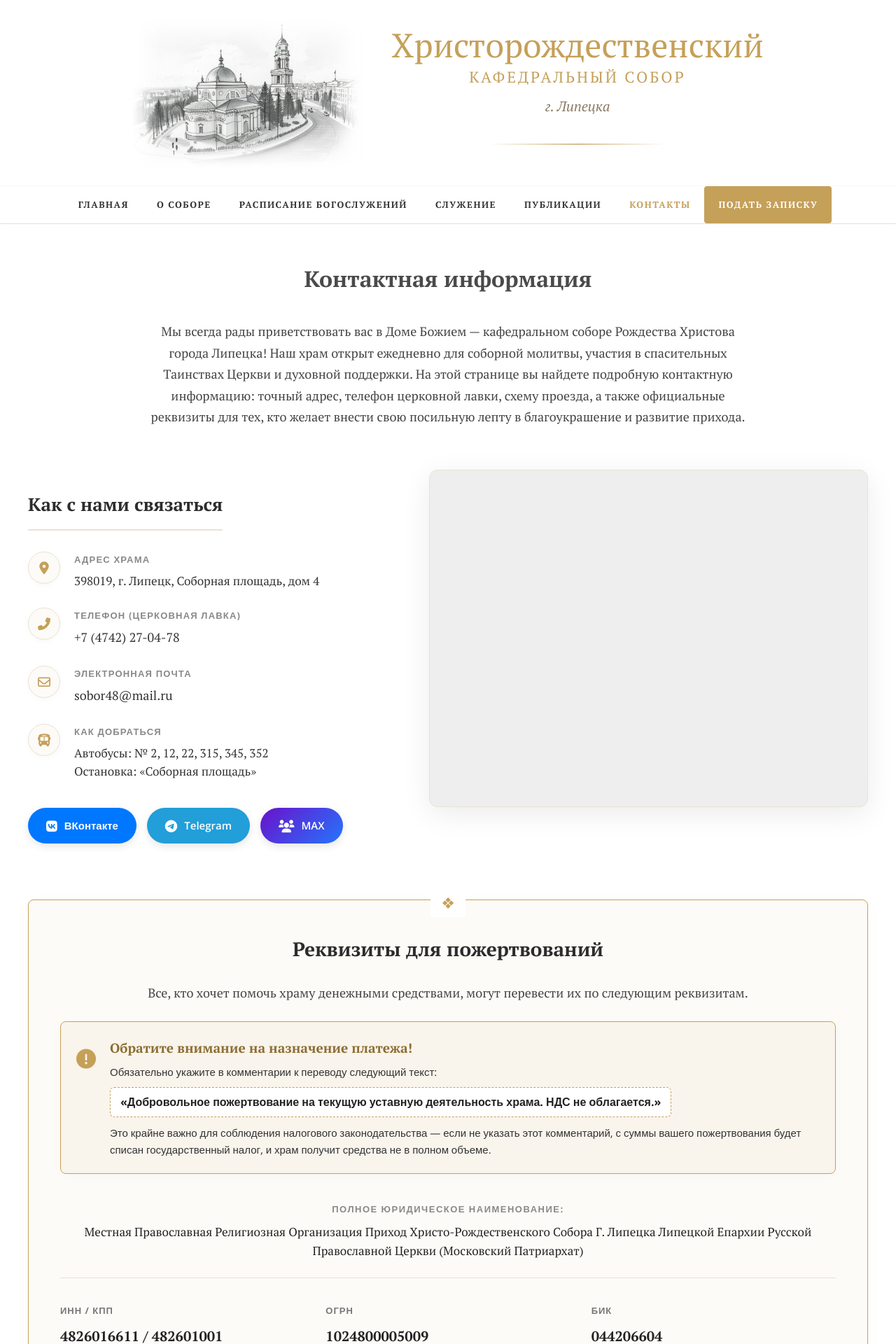
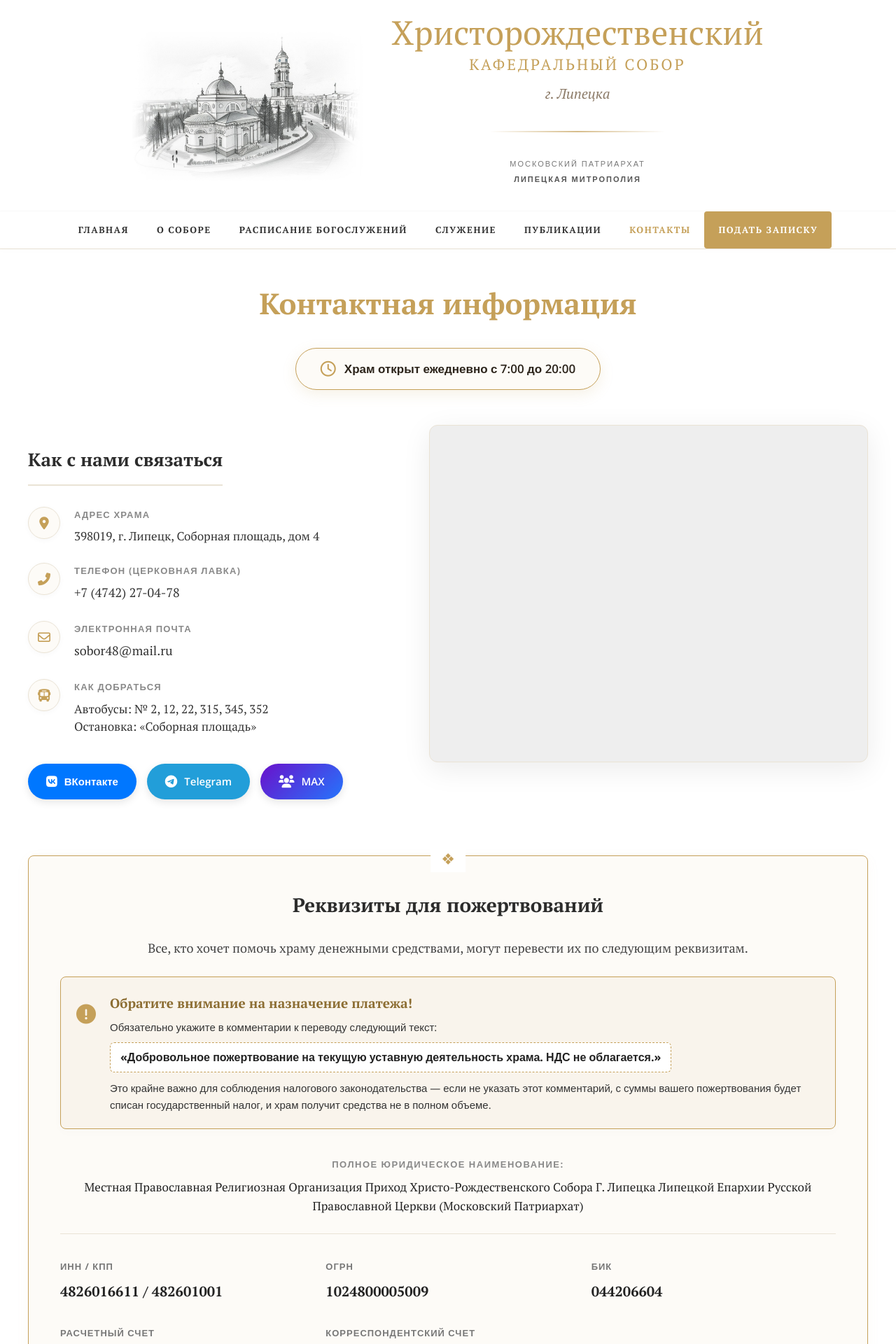
Before and after one commit to Dmitrii048/sobor_Rozhdestva, a Jekyll site: the page contacts/index.html, which Jekyll copies as it is, in a window 1280 px wide. Shown: the top 1920 px of the page at 70% size. Built offline with Jekyll 4.4.1, drawn with Linux system fonts in a browser that asks for light colours.

Commit message:
Update index.html

```diff
--- a/contacts/index.html
+++ b/contacts/index.html
@@ -6,30 +6,62 @@
     <title>Контакты | Христорождественский собор г. Липецка</title>
 
     <!-- SEO Мета-теги -->
-    <meta name="description" content="Контактная информация Христорождественского кафедрального собора г. Липецка: адрес, телефон, электронная почта, схема проезда и актуальные реквизиты для пожертвований. Мы всегда рады видеть вас в нашем православном храме!">
-    <meta name="keywords" content="Христорождественский собор Липецк контакты, кафедральный собор Липецк телефон, адрес собора, реквизиты для пожертвований, православный храм Липецк, Липецкая епархия, Русская Православная Церковь">
+    <meta name="description" content="Контактная информация Христорождественского кафедрального собора г. Липецка: адрес, телефон, электронная почта, схема проезда и актуальные реквизиты для пожертвований. Храм открыт ежедневно с 7:00 до 20:00.">
+    <meta name="keywords" content="Христорождественский собор Липецк контакты, кафедральный собор Липецк телефон, адрес собора, реквизиты для пожертвований, православный храм Липецк, Липецкая епархия">
 
-    <!-- Подключаем основной стиль (на уровень выше) -->
+    <!-- Подключаем основной стиль -->
     <link rel="stylesheet" href="../style.css">
 
     <link href="https://fonts.googleapis.com/css2?family=Open+Sans:wght@400;600;700&family=PT+Serif:ital,wght@0,400;0,700;1,400&display=swap" rel="stylesheet">
     <link rel="stylesheet" href="https://cdnjs.cloudflare.com/ajax/libs/font-awesome/6.0.0/css/all.min.css">
 
     <style>
+        /* ГЛОБАЛЬНЫЙ ПРЕДОХРАНИТЕЛЬ */
+        html, body {
+            overflow-x: hidden;
+            width: 100%;
+        }
+
         /* --- СТИЛИ СТРАНИЦЫ КОНТАКТОВ --- */
 
         .contacts-intro {
             text-align: center;
             max-width: 850px;
-            margin: 40px auto 60px;
+            margin: 40px auto 50px;
         }
 
-        .contacts-intro-text {
+        .chapter-title {
             font-family: 'PT Serif', serif;
-            font-size: 18px;
-            color: #444;
-            line-height: 1.7;
-            margin-top: 20px;
+            font-size: 42px;
+            color: #C5A059;
+            margin: 0 0 25px 0;
+            font-weight: 700;
+        }
+
+        /* КРАСИВАЯ ПЛАШКА ВРЕМЕНИ РАБОТЫ */
+        .open-hours-badge {
+            display: inline-flex;
+            align-items: center;
+            justify-content: center;
+            background: #fdfbf7;
+            border: 1px solid #C5A059;
+            padding: 14px 35px;
+            border-radius: 40px;
+            font-family: 'Open Sans', sans-serif;
+            font-size: 17px;
+            color: #2c241b;
+            font-weight: 600;
+            box-shadow: 0 6px 20px rgba(197, 160, 89, 0.15);
+            transition: transform 0.3s ease;
+        }
+        .open-hours-badge:hover {
+            transform: translateY(-2px);
+            box-shadow: 0 8px 25px rgba(197, 160, 89, 0.25);
+        }
+        .open-hours-badge i {
+            color: #C5A059;
+            font-size: 22px;
+            margin-right: 12px;
         }
 
         /* Сетка: Слева текст, Справа карта */
@@ -275,6 +307,8 @@
             .requisites-section { padding: 30px 20px; }
             .tax-warning-box { flex-direction: column; align-items: center; text-align: center; }
             .tax-warning-icon { margin-right: 0; margin-bottom: 15px; }
+            .chapter-title { font-size: 32px; }
+            .open-hours-badge { font-size: 15px; padding: 12px 25px; }
         }
     </style>
 </head>
@@ -288,7 +322,7 @@
 <header class="main-header">
     <div class="logo-expansive-container">
         <div class="logo-flex-row">
-            <!-- Путь к логотипу (уровень вверх) -->
+            <!-- Путь к логотипу -->
             <a href="../index.html" class="logo-visual">
                 <img src="../sobor-sketch.jpg" alt="Христорождественский кафедральный собор" class="logo-sketch-large">
             </a>
@@ -297,6 +331,10 @@
                 <h2 class="title-secondary">кафедральный собор</h2>
                 <h3 class="title-sub">г. Липецка</h3>
                 <div class="art-divider"></div>
+                <!-- Блок принадлежности как на странице расписания -->
+                <div class="church-meta">
+                    <p>Московский Патриархат <br> <span>Липецкая митрополия</span></p>
+                </div>
             </div>
         </div>
     </div>
@@ -305,7 +343,7 @@
         <i class="fas fa-bars"></i> Меню
     </button>
 
-    <!-- НАВИГАЦИЯ -->
+    <!-- СИНХРОНИЗИРОВАННАЯ НАВИГАЦИЯ -->
     <nav class="main-nav" id="main-nav">
         <ul>
             <li><a href="../index.html">Главная</a></li>
@@ -319,15 +357,15 @@
                     <li><a href="../school/">Воскресная школа</a></li>
                 </ul>
             </li>
-            <li><a href="../schedule.html">Расписание богослужений</a></li>
+            <li><a href="../schedule/">Расписание богослужений</a></li>
             <li class="has-dropdown">
                 <a href="#">Служение</a>
                 <ul class="dropdown-menu">
-                    <li><a href="../social.html">Социальное служение</a></li>
-                    <li><a href="../missionary.html">Служение в других храмах</a></li>
+                    <li><a href="../social/">Социальное служение</a></li>
+                    <li><a href="../missionary/">Служение в других храмах</a></li>
                 </ul>
             </li>
-            <li><a href="../publications.html">Публикации</a></li>
+            <li><a href="../publications/">Публикации</a></li>
             <li><a href="./" class="active">Контакты</a></li>
             <li><a href="#" class="btn-note">Подать записку</a></li>
         </ul>
@@ -338,9 +376,10 @@
 
     <div class="contacts-intro">
         <h1 class="chapter-title">Контактная информация</h1>
-        <p class="contacts-intro-text">
-            Мы всегда рады приветствовать вас в Доме Божием — кафедральном соборе Рождества Христова города Липецка! Наш храм открыт ежедневно для соборной молитвы, участия в спасительных Таинствах Церкви и духовной поддержки. На этой странице вы найдете подробную контактную информацию: точный адрес, телефон церковной лавки, схему проезда, а также официальные реквизиты для тех, кто желает внести свою посильную лепту в благоукрашение и развитие прихода.
-        </p>
+        <!-- Красивая плашка вместо длинного текста -->
+        <div class="open-hours-badge">
+            <i class="far fa-clock"></i> Храм открыт ежедневно с 7:00 до 20:00
+        </div>
     </div>
 
     <div class="contacts-grid">
@@ -380,7 +419,7 @@
                 </div>
             </div>
 
-            <!-- Обновленные красивые кнопки соцсетей -->
+            <!-- Красивые кнопки соцсетей -->
             <div class="social-buttons-container">
                 <a href="https://vk.com/sobor48" target="_blank" class="social-btn vk">
                     <i class="fab fa-vk"></i> ВКонтакте
@@ -394,9 +433,8 @@
             </div>
         </div>
 
-        <!-- Правая колонка: Центрированная Карта -->
+        <!-- Правая колонка: Карта -->
         <div class="map-wrapper">
-            <!-- Карта теперь ищет конкретный адрес и центрирует собор -->
             <iframe
                 src="https://yandex.ru/map-widget/v1/?mode=search&text=Христорождественский+собор,+Липецк,+Соборная+площадь,+4&z=17"
                 allowfullscreen="true">
@@ -404,7 +442,7 @@
         </div>
     </div>
 
-    <!-- Обновленный блок реквизитов -->
+    <!-- Блок реквизитов -->
     <section class="requisites-section">
         <h3 style="text-align: center; font-family: 'PT Serif'; font-size: 28px; margin-top: 0; margin-bottom: 20px;">Реквизиты для пожертвований</h3>
 
@@ -463,7 +501,7 @@
             <h5>Навигация</h5>
             <a href="../index.html">Главная</a>
             <a href="../about/">О соборе</a>
-            <a href="../schedule.html">Расписание</a>
+            <a href="../schedule/">Расписание</a>
             <a href="./">Контакты</a>
         </div>
         <div class="footer-block">
@@ -475,7 +513,7 @@
             <h5>Мы в соцсетях</h5>
             <a href="https://vk.com/sobor48" target="_blank"><i class="fab fa-vk"></i> ВКонтакте</a>
             <a href="https://t.me/Lsobor" target="_blank"><i class="fab fa-telegram-plane"></i> Telegram</a>
-            <a href="https://max.ru/join/refQw8YZh7RC1z9hr72iKjy8rI9Kjvi7250J9GkV35Y" target="_blank">
+            <a href="https://max.ru/join/refQw8YZh7RC1z9hr72iKjy8rI9Kjvi7250J9GkV35Y" target="_blank" style="margin-top: 5px; display:inline-block;">
                 <i class="fas fa-users"></i> MAX
             </a>
         </div>
```
